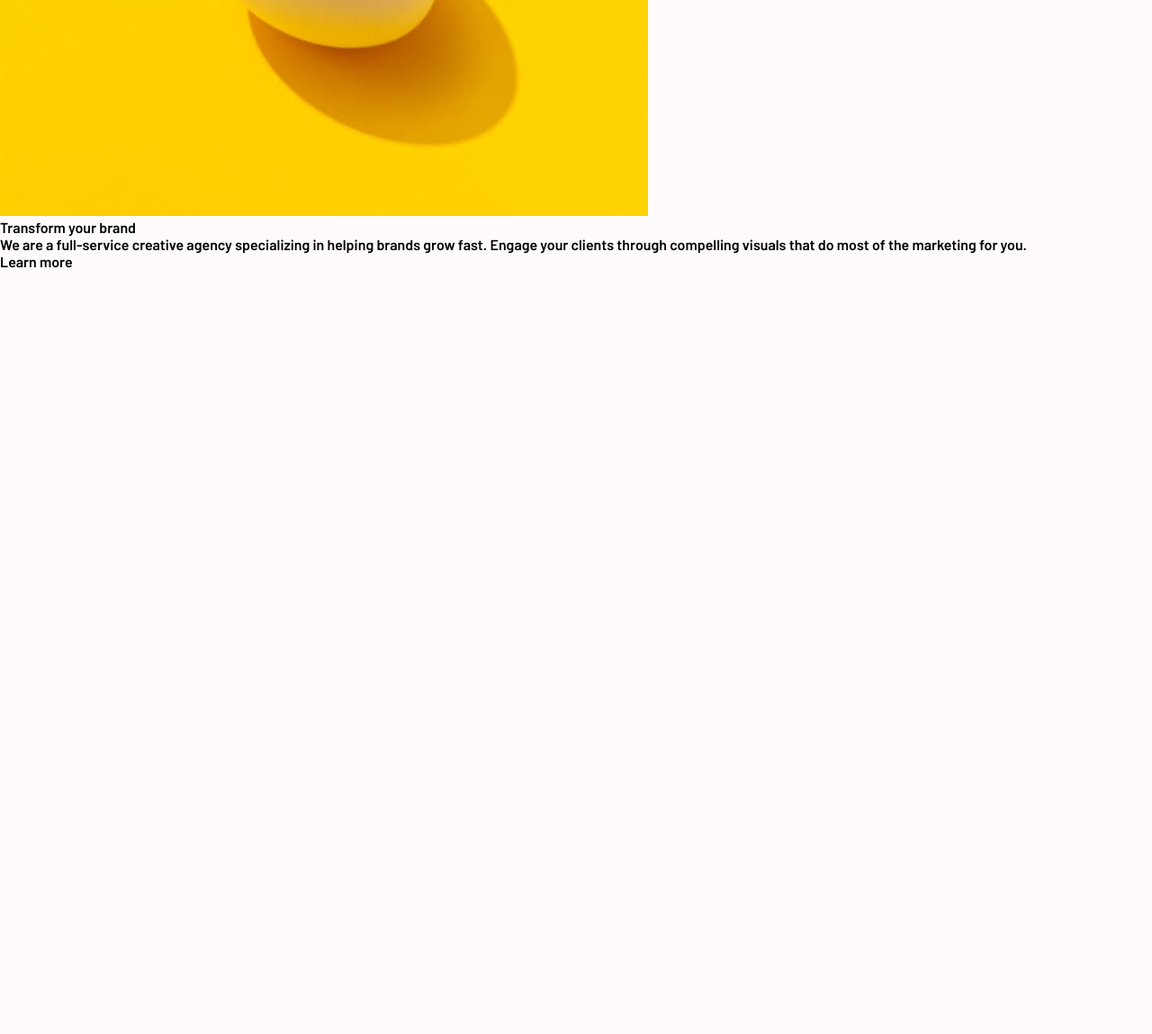
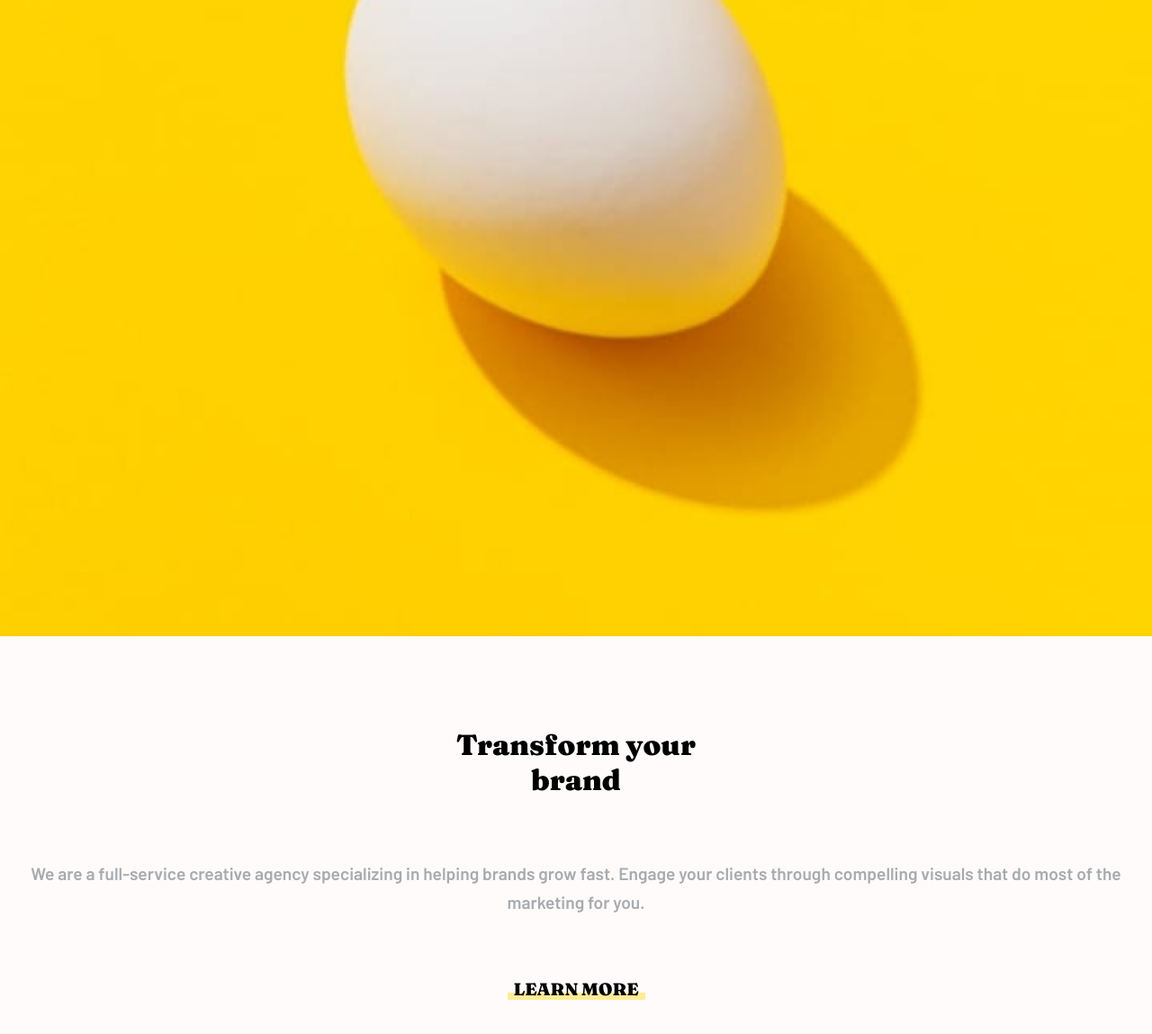
Before and after one commit to MatheusNoronhadaSilva/Sunnyside, a plain HTML site: page index.html in a window 1280 px wide. Shown: the part 1000-2149 px from the top of the page at 90% size. Before the commit the page ends 1300 px from the top, so only its background shows below. Drawn offline with Linux system fonts and the light colour scheme.

Commit message:
Update style.css

```diff
--- a/style.css
+++ b/style.css
@@ -53,3 +53,50 @@ header h1{
 header .arrow-down{
     place-self: start center;
 }
+
+.info img{
+    width: 100%;
+}
+
+.description{
+    display: grid;
+    padding: 64px 0px;
+    place-items: center;
+    height: 500px;
+}
+
+.description__title{
+    font-family: var(--title-font);
+    font-size: 2rem;
+    font-weight: 900;
+    text-align: center;
+    width: 300px;
+}
+.description__text{
+    font-size: 1.2rem;
+    font-weight: 600;
+    color: var(--gray);
+    text-align: center;
+    line-height: 2rem;
+}
+.description__learn-more{
+    position: relative;
+    font-family: var(--title-font);
+    font-weight: 900;
+    font-size: 1.2rem;
+    text-transform: uppercase;
+}
+
+.line{
+    height: 8px;
+    width: 110%;
+    position: absolute;
+    left: -5%;
+    bottom: 1%;
+    z-index: -1;
+    opacity: .4;
+    background-color: var(--yellow);
+}
+.line-yellow{
+    background-color: var(--yellow);
+}
```
